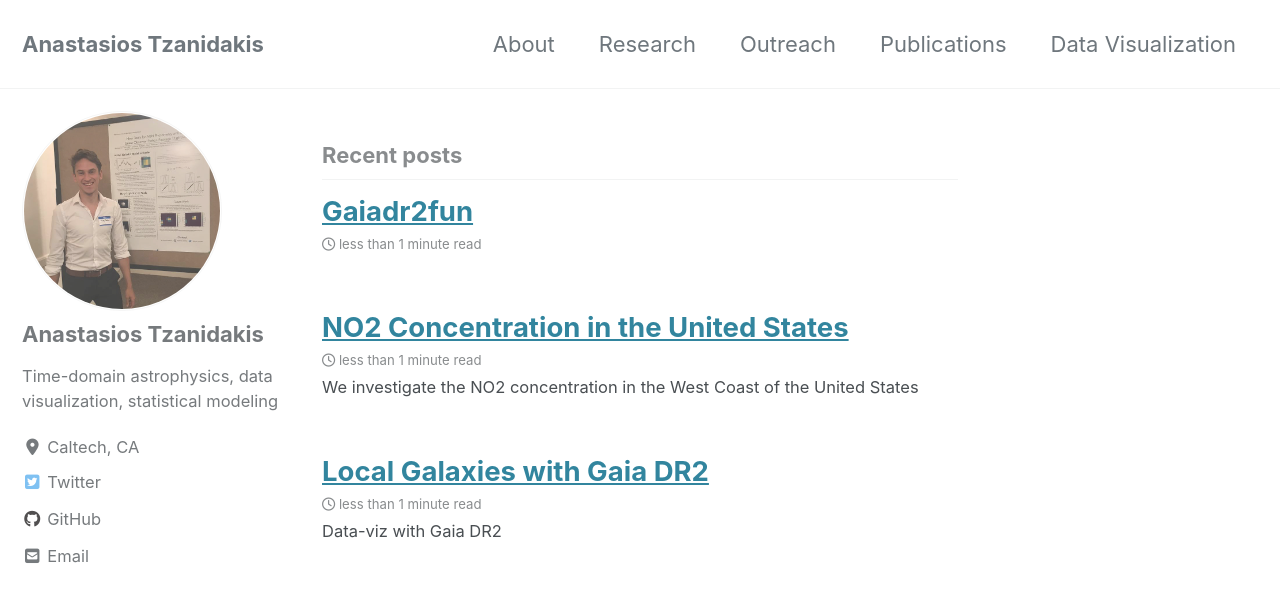
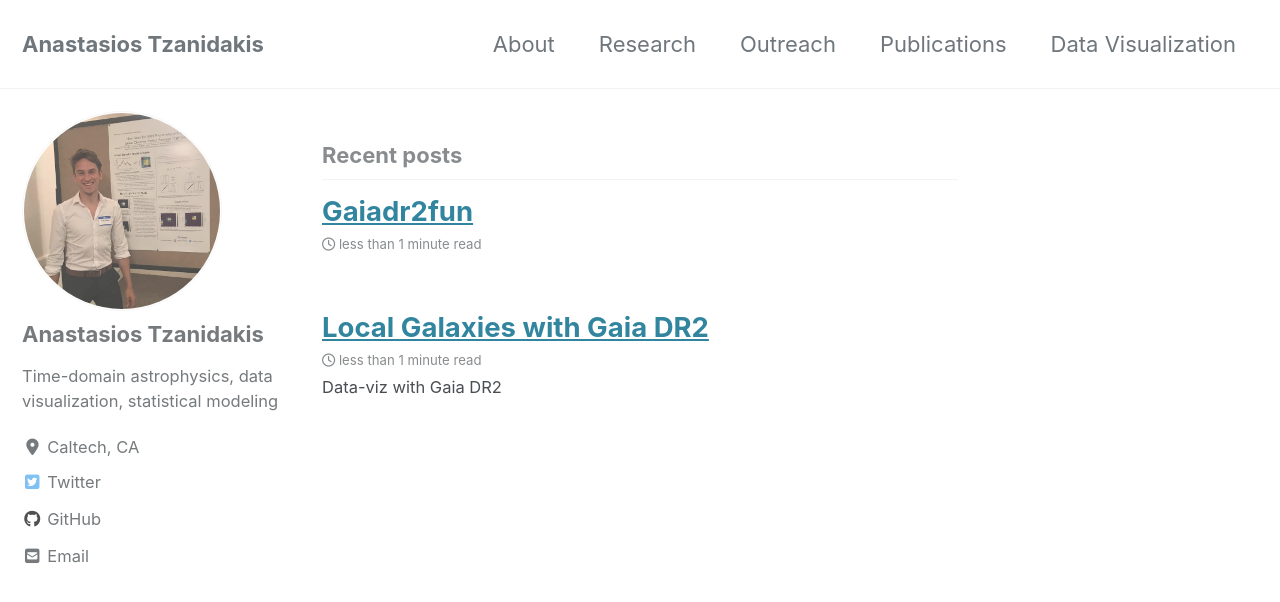
Before and after one commit to AndyTza/andytza.github.io, a Jekyll site: the page built from index.html, in a window 1280 px wide and 900 px high. Shown: the top 602 px of the window. Built offline with Jekyll 4.4.1, drawn with Linux system fonts in a browser that asks for light colours; cached includes are drawn as plain includes; nearby versions of some CDN libraries; the list of posts is cut into pages by our own code.

Commit message:
fixing post

```diff
--- a/_posts/2020-03-24-NO2_US.md
+++ /dev/null
@@ -1,24 +0,0 @@
----
-title: "NO2 Concentration in the United States"
-date: 2020-01-19
-tags: [GIS, NO2, Global Warming, Pollution, Earth, Climate]
-excerpt: "We investigate the NO2 concentration in the West Coast of the United States"
----
-
-
-### Aims and Scope
-____
-
-
-
-### Data: European Space Agency - Sentinel-5P
-____
-
-
-### Why Nitrogen Dioxide (NO2) Concentration so Important?
-___
-
-
-
-### Conclusions
-____
```
Also changed, not shown: _pages/publications.md (+2 -2 lines).
